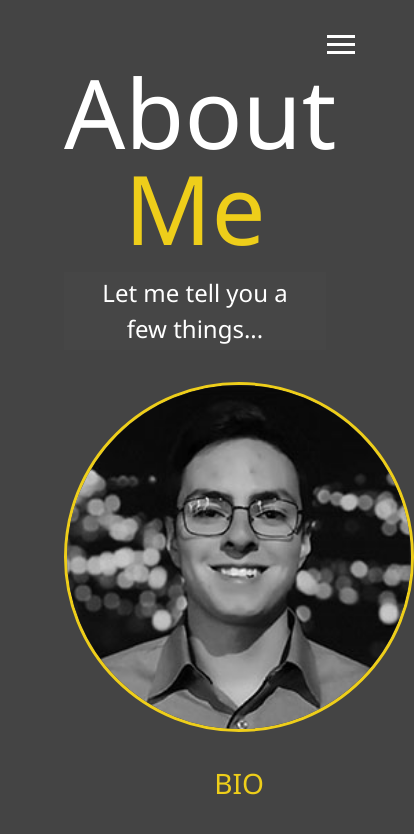
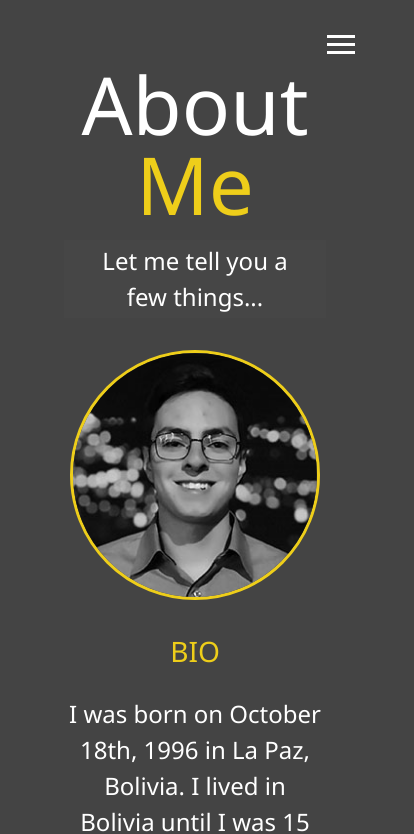
Before and after one commit to arcediazadrian/portfolio, a website: page dist/about.html in a window 390 px wide. Shown: the top 834 px of the page, 414 px wide, since content can reach past the window. Drawn offline with Linux system fonts and the light colour scheme.

Commit message:
Fixing some bugs on smarthphones

```diff
--- a/scss/_mobile.scss
+++ b/scss/_mobile.scss
@@ -75,6 +75,29 @@
     margin-top: 10vh;
   }
 
+  * {
+    margin-left: 0;
+  }
+
+  h1,
+  h2,
+  h3 {
+    &.lg-heading {
+      font-size: 5rem;
+    }
+  }
+
+  .boxes {
+    div {
+      font-size: 1rem;
+      padding: 1rem 2rem;
+
+      &:hover {
+        padding: 0.5rem 1.5rem;
+      }
+    }
+  }
+
   .projects {
     grid-template-columns: 1fr;
   }
--- a/scss/main.scss
+++ b/scss/main.scss
@@ -86,8 +86,8 @@ main {
 
   .bio-image {
     grid-area: bioimage;
-    width: 350px;
-    height: 350px;
+    width: 250px;
+    height: 250px;
     margin: auto;
     border-radius: 50%;
     border: $secondary-color 3px solid;
```
Also changed, not shown: dist/css/main.min.css.
